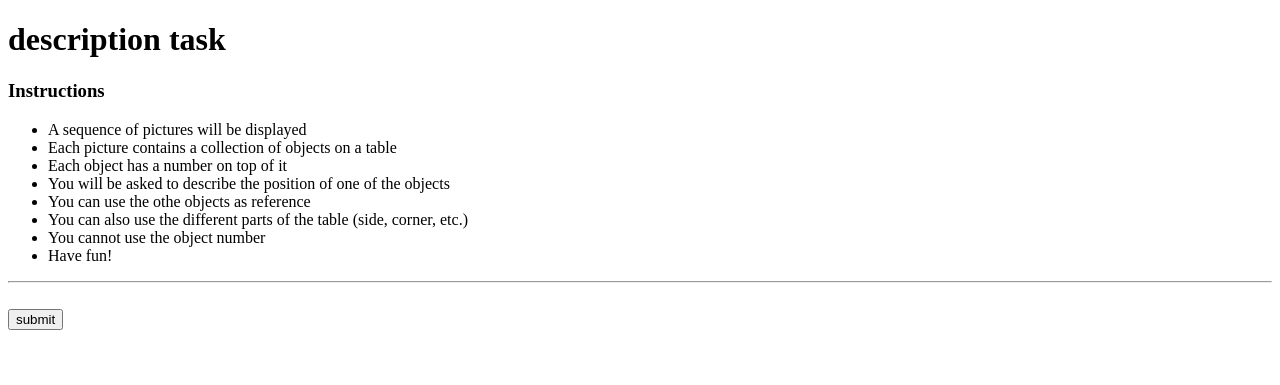
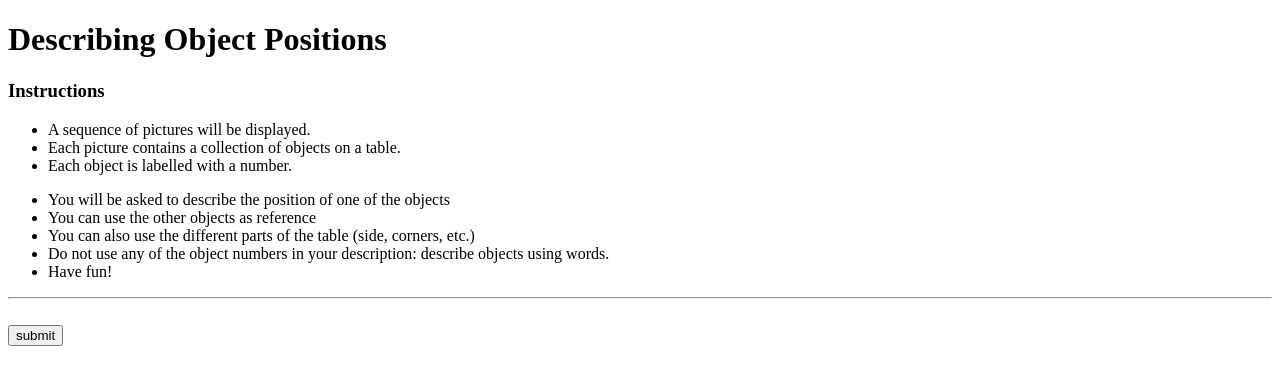
Before and after one commit to arebgun/mtbolt, a Django app: page /tasks/description/ in a window 1280 px wide. Shown: the top 385 px of the page. Run offline with Django 3.2, Linux system fonts and the light colour scheme; data that the repository does not hold is empty.

Commit message:
changed task wording. fixed randomization

```diff
--- a/tasks/templates/tasks/description.html
+++ b/tasks/templates/tasks/description.html
@@ -1,16 +1,18 @@
 {% extends "base.html" %}
 {% block title %}{{ block.super }} :: description{% endblock %}
 {% block content %}
-<h1>description task</h1>
+<h1>Describing Object Positions</h1>
 <h3>Instructions</h3>
 <ul>
-    <li>A sequence of pictures will be displayed</li>
-    <li>Each picture contains a collection of objects on a table</li>
-    <li>Each object has a number on top of it</li>
+    <li>A sequence of pictures will be displayed.</li>
+    <li>Each picture contains a collection of objects on a table.</li>
+    <li>Each object is labelled with a number.</li>
+</ul>
+<ul>
     <li>You will be asked to describe the position of one of the objects</li>
-    <li>You can use the othe objects as reference</li>
-    <li>You can also use the different parts of the table (side, corner, etc.)</li>
-    <li>You cannot use the object number</li>
+    <li>You can use the other objects as reference</li>
+    <li>You can also use the different parts of the table (side, corners, etc.)</li>
+    <li>Do not use any of the object numbers in your description: describe objects using words.</li>
     <li>Have fun!</li>
 </ul>
 <form action="." method="post">
@@ -27,7 +29,9 @@
            name="q{{ forloop.counter }}_eid"
            id="q{{ forloop.counter }}_eid"
            value="{{ e.pk }}" />
-    <label for="q{{ forloop.counter }}_ans">Describe object {{ e.name }}:</label>
+    <br/>
+    <label for="q{{ forloop.counter }}_ans">Describe the position of object {{ e.name }}:</label>
+    <br/>
     <input type="text"
            name="q{{ forloop.counter }}_ans"
            id="q{{ forloop.counter }}_ans"
--- a/tasks/views.py
+++ b/tasks/views.py
@@ -39,8 +39,7 @@ def description(request):
         # have a lesser chance of working on the same entities
         # NOTE this is very inefficient, but its the easiest way to do it
         entities = Entity.objects.annotate(ans_count=Count('descriptions'))\
-                .order_by('?')\
-                .order_by('ans_count')[:settings.BOLT_QUESTIONS_PER_TASK]
+                .order_by('?', 'ans_count')[:settings.BOLT_QUESTIONS_PER_TASK]
     return render_to_response('tasks/description.html',
                               {'entities': entities},
                               context_instance=RequestContext(request))
```
